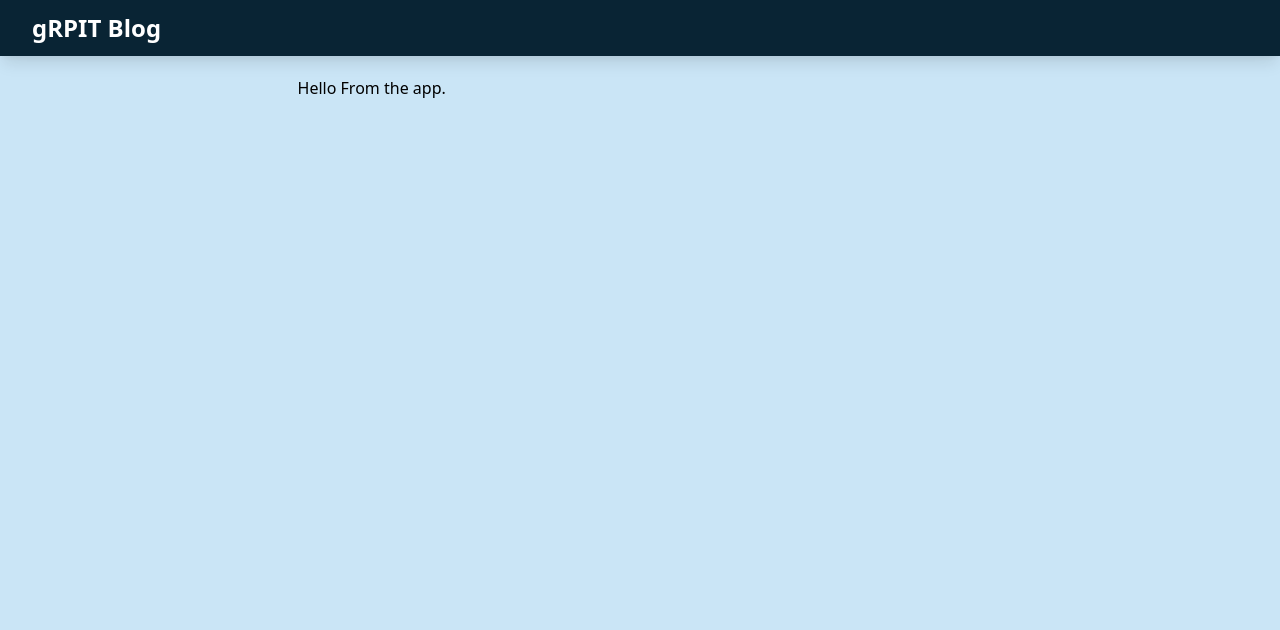
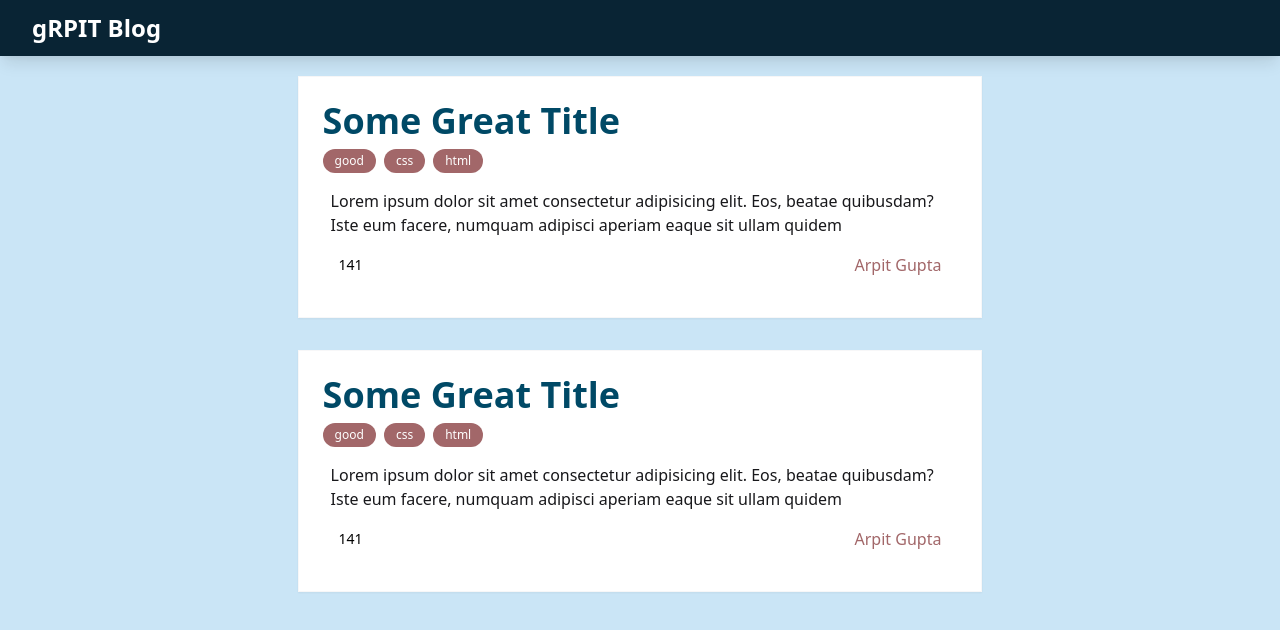
Before and after one commit to grpit/blog, a Next.js app: page / in a window 1280 px wide. Shown: the top 630 px of the page. Built offline with nearby package versions, Linux system fonts and the light colour scheme.

Commit message:
Modified blogdetail and button component.

```diff
--- a/components/blog/detail.tsx
+++ b/components/blog/detail.tsx
@@ -1,10 +1,11 @@
+import Link from 'components/link';
 import { FC } from 'react';
 
 interface BlogDetailProps {
   title: string;
   author: {
-    firstname: string;
-    lastname: string;
+    name: string;
+    link: string;
   };
   publishDate: string;
   content: string;
@@ -24,7 +25,7 @@ const BlogDetail: FC<BlogDetailProps> = ({
         </div>
         <div className='px-2 text-subtitle'>
           <span>
-            {`${author.firstname} ${author.lastname}`}, {publishDate}
+            <Link href={author.link}>{author.name}</Link>, {publishDate}
           </span>
         </div>
       </div>
--- a/pages/index.tsx
+++ b/pages/index.tsx
@@ -1,13 +1,51 @@
 import { NextPage } from 'next';
 import Head from 'next/head';
+import BlogCard from 'components/blog/card';
+
+const Blogs = [
+  {
+    id: 1,
+    title: 'Some Great Title',
+    author: {
+      name: 'Arpit Gupta',
+      link: 'https://www.google.com'
+    },
+    description:
+      'Lorem ipsum dolor sit amet consectetur adipisicing elit. Eos, beatae quibusdam? Iste eum facere, numquam adipisci aperiam eaque sit ullam quidem',
+    likes: {
+      count: 141,
+      link: 'https://www.google.com'
+    },
+    keywords: ['good', 'css', 'html']
+  },
+  {
+    id: 2,
+    title: 'Some Great Title',
+    author: {
+      name: 'Arpit Gupta',
+      link: 'https://www.google.com'
+    },
+    description:
+      'Lorem ipsum dolor sit amet consectetur adipisicing elit. Eos, beatae quibusdam? Iste eum facere, numquam adipisci aperiam eaque sit ullam quidem',
+    likes: {
+      count: 141,
+      link: 'https://www.google.com'
+    },
+    keywords: ['good', 'css', 'html']
+  }
+];
 
 const Home: NextPage = () => (
   <div>
     <Head>
-      <title>Create Next App</title>
+      <title>gRPIT | Blog</title>
       <link rel='icon' href='/favicon.ico' />
     </Head>
-    <main>Hello From the app.</main>
+    <div>
+      {Blogs.map((blog) => (
+        <BlogCard key={blog.id} {...blog} />
+      ))}
+    </div>
   </div>
 );
 
--- a/pages/login.tsx
+++ b/pages/login.tsx
@@ -1,4 +1,4 @@
-import PrimaryButton from 'components/botton/primary';
+import PrimaryButton from 'components/button/primary';
 import Input from 'components/input';
 import Link from 'components/link';
 import { FC } from 'react';
--- /dev/null
+++ b/pages/posts/[id].tsx
@@ -0,0 +1,23 @@
+import BlogDetail from 'components/blog/detail';
+import { FC } from 'react';
+
+const defaultBlog = {
+  title: 'This is how to write a smple Blog',
+  author: {
+    name: 'Arpit Gupta',
+    link: 'https://google.com'
+  },
+  publishDate: '20 Jan 2020',
+  content:
+    'Lorem ipsum dolor sit amet consectetur adipisicing elit. Voluptatem, cupiditate ipsum, enim nostrum numquam iusto repellat eius molestiae commodi quae veniam suscipit harum itaque eum, dicta maiores necessitatibus rem tenetur?'
+};
+
+const BlogPage: FC = () => {
+  return (
+    <div id='blog-detail-container'>
+      <BlogDetail {...defaultBlog} />
+    </div>
+  );
+};
+
+export default BlogPage;
--- a/pages/register.tsx
+++ b/pages/register.tsx
@@ -1,4 +1,4 @@
-import PrimaryButton from 'components/botton/primary';
+import PrimaryButton from 'components/button/primary';
 import Input from 'components/input';
 import Link from 'components/link';
 import { FC } from 'react';
```
Also changed, not shown: components/button/primary.tsx (renamed from components/botton/primary.tsx), 1 other file (tests, documents, lock files or other folders).
